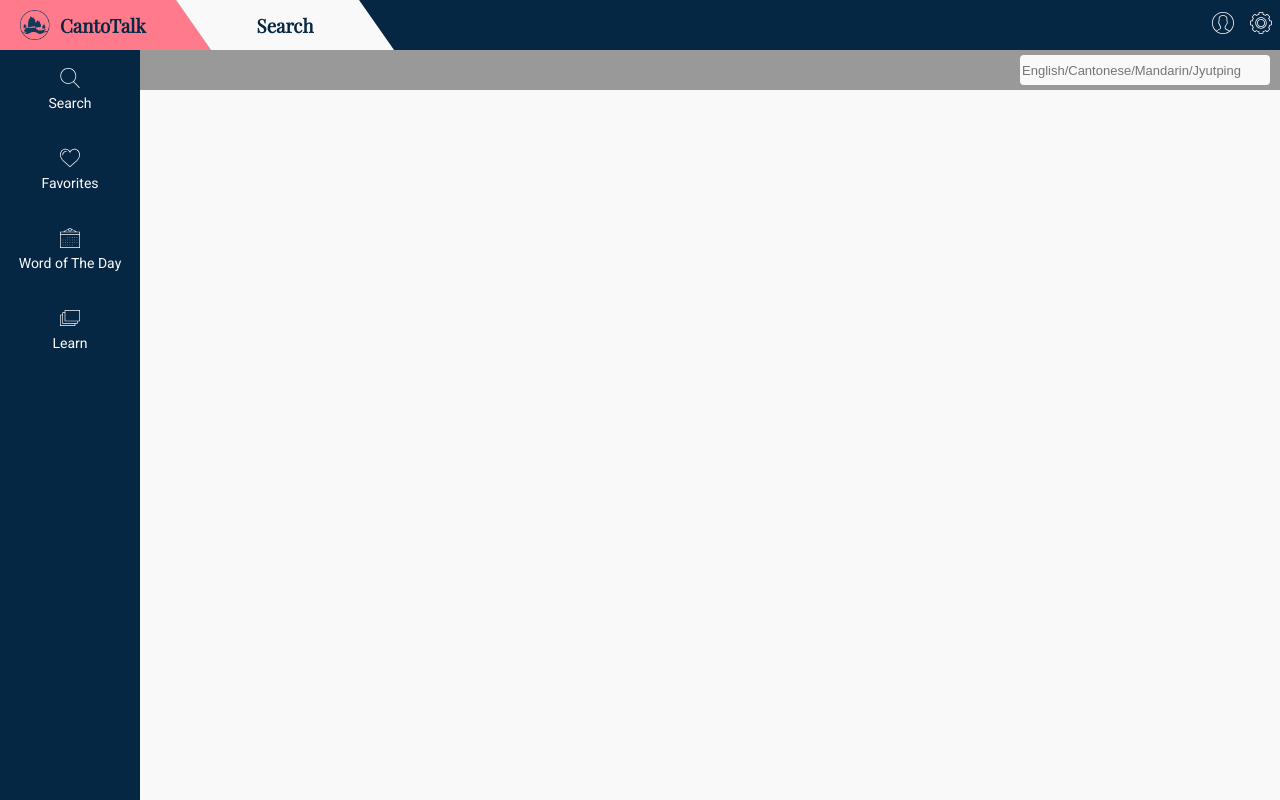
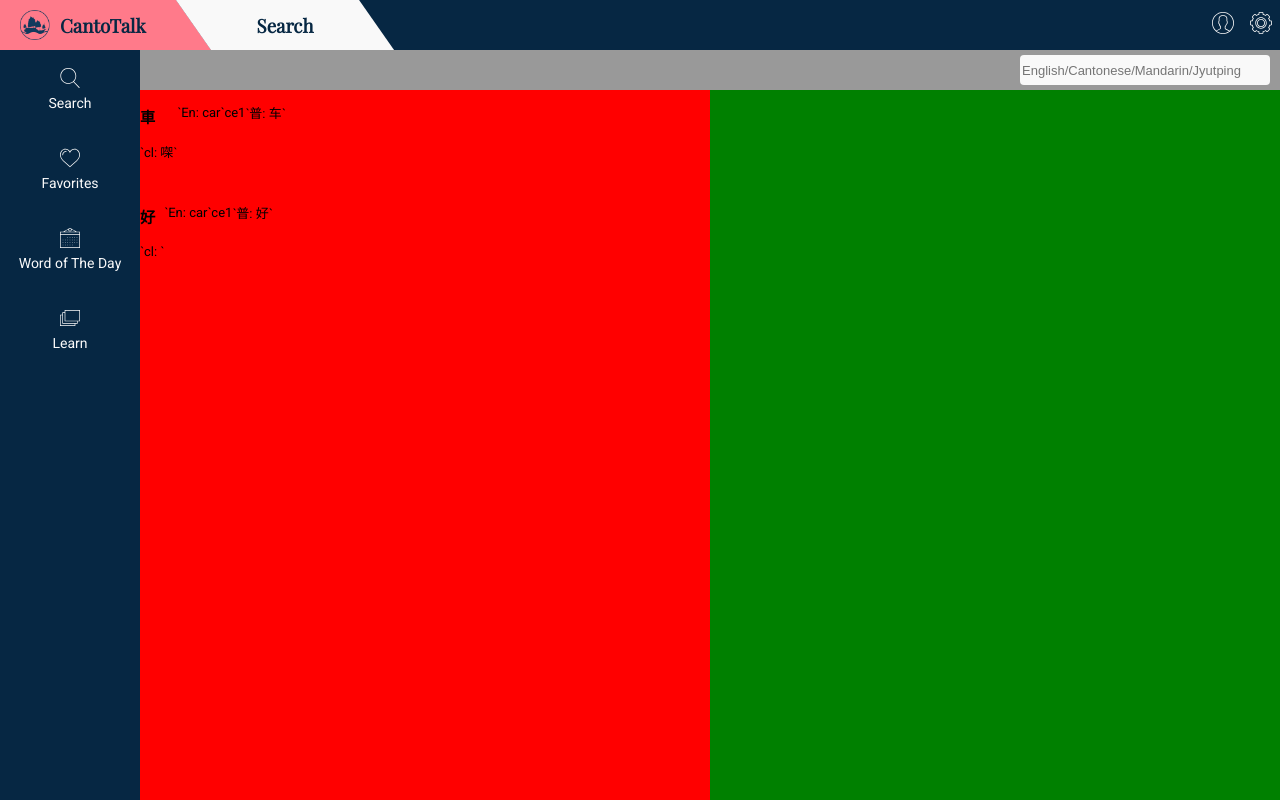
Before and after one commit to brimac1634/CantoWeb, a React (Create React App) app: page / in a window 1280 px wide. Built offline with nearby package versions, Linux system fonts and the light colour scheme.

Commit message:
Added entrylist, row, and data placeholder

```diff
--- a/src/Components/EntriesList/EntriesList.js
+++ b/src/Components/EntriesList/EntriesList.js
@@ -1,9 +1,25 @@
 import React from 'react';
+import EntryRow from './EntryRow/EntryRow';
+import {entriesHolder} from './EntryPlaceholder';
 
-const EntryList = () => {
+const EntryList = ({entries}) => {
+
+	const placeholder = entriesHolder
+
 	return (
 		<div className='entry-list'>
-
+			{placeholder.map(entry => {
+				return (
+					<EntryRow
+						entryID={entry.entryID}
+						cantoWord={entry.cantoWord}
+						jyutping={entry.jyutping}
+						classifier={entry.classifier}
+						englishWord={entry.englishWord}
+						mandarinWord={entry.mandarinWord}
+					/>
+				);
+			})}
 		</div>
 	);
 }
--- /dev/null
+++ b/src/Components/EntriesList/EntryPlaceholder.js
@@ -0,0 +1,18 @@
+export const entriesHolder = [
+	{
+		entryID: 34,
+		cantoWord: '車',
+		jyutping: 'ce1',
+		classifier: '㗎',
+		englishWord: 'car',
+		mandarinWord: '车'
+	},
+	{
+		entryID: 67,
+		cantoWord: '好',
+		jyutping: 'ce1',
+		classifier: '',
+		englishWord: 'car',
+		mandarinWord: '好'
+	},
+];
--- /dev/null
+++ b/src/Components/EntriesList/EntryRow/EntryRow.css
@@ -0,0 +1,7 @@
+.entry-row {
+	width: 100%;
+	height: 100px;
+	display: flex;
+	flex-wrap: wrap;
+	flex-direction: row;
+}
--- /dev/null
+++ b/src/Components/EntriesList/EntryRow/EntryRow.js
@@ -0,0 +1,18 @@
+import React from 'react';
+import './EntryRow.css';
+
+const EntryRow = (props) => {
+	return (
+		<div className='entry-row'>
+			<div className='top-left'>
+				<h3>{props.cantoWord}</h3>
+				<p>`cl: {props.classifier}`</p>
+			</div>
+			<p>`En: {props.englishWord}`</p>
+			<p>{props.jyutping}</p>
+			<p>`普: {props.mandarinWord}`</p>
+		</div>
+	);
+}
+
+export default EntryRow;
--- a/src/Containers/Search/Search.css
+++ b/src/Containers/Search/Search.css
@@ -0,0 +1,22 @@
+.split-container {
+	position: absolute;
+	height: calc(100% - 40px);
+	width: 100%;
+	bottom: 0;
+	left: 0;
+	display: flex;
+	flex-direction: row;
+
+}
+
+.entry-list {
+	background: red;
+	width: 50%;
+	height: 100%;
+}
+
+.entry-view {
+	width: 50%;
+	height: 100%;
+	background: green;
+}
--- a/src/Containers/Search/Search.js
+++ b/src/Containers/Search/Search.js
@@ -1,4 +1,5 @@
 import React, { Component } from 'react';
+import './Search.css';
 import SearchBar from '../../Components/SearchBar/SearchBar';
 import EntriesList from '../../Components/EntriesList/EntriesList';
 import EntryView from '../../Components/EntryView/EntryView';
@@ -25,8 +26,8 @@ class Search extends Component {
 			<div className='search'>
 				<SearchBar searchChange={this.handleSearch}/>
 				<div className='split-container'>
-					<EntriesList />
-					<EntryView />
+					<EntriesList className='entry-list'/>
+					<EntryView className='entry-view'/>
 				</div>
 			</div>
 		);
```
